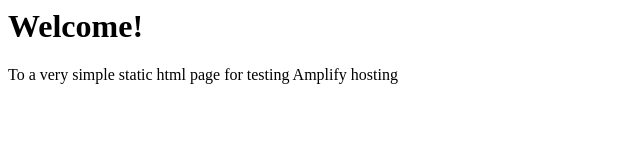
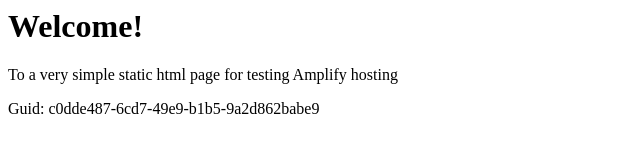
Before and after one commit to aws-aemilia-gru/Github-PR-Commit-Integration-Test-DoNotTouch-GitHubAutoBuildPrPreviewCanaryTest-v1-prod-sa-east-1, a website: page src/index.html in a window 1280 px wide. Shown: the whole page, without its empty margins (0-640 px from the left). Drawn offline with Linux system fonts and the light colour scheme.

Commit message:
commit from integ tests

```diff
--- a/src/index.html
+++ b/src/index.html
@@ -1,3 +1,5 @@
+
+
 <html lang="en">
 
 <head>
@@ -10,6 +12,6 @@
 <body>
     <h1>Welcome!</h1>
     <p>To a very simple static html page for testing Amplify hosting</p>
-</body>
+    <p>Guid: c0dde487-6cd7-49e9-b1b5-9a2d862babe9</p></body>
 
 </html>
```
